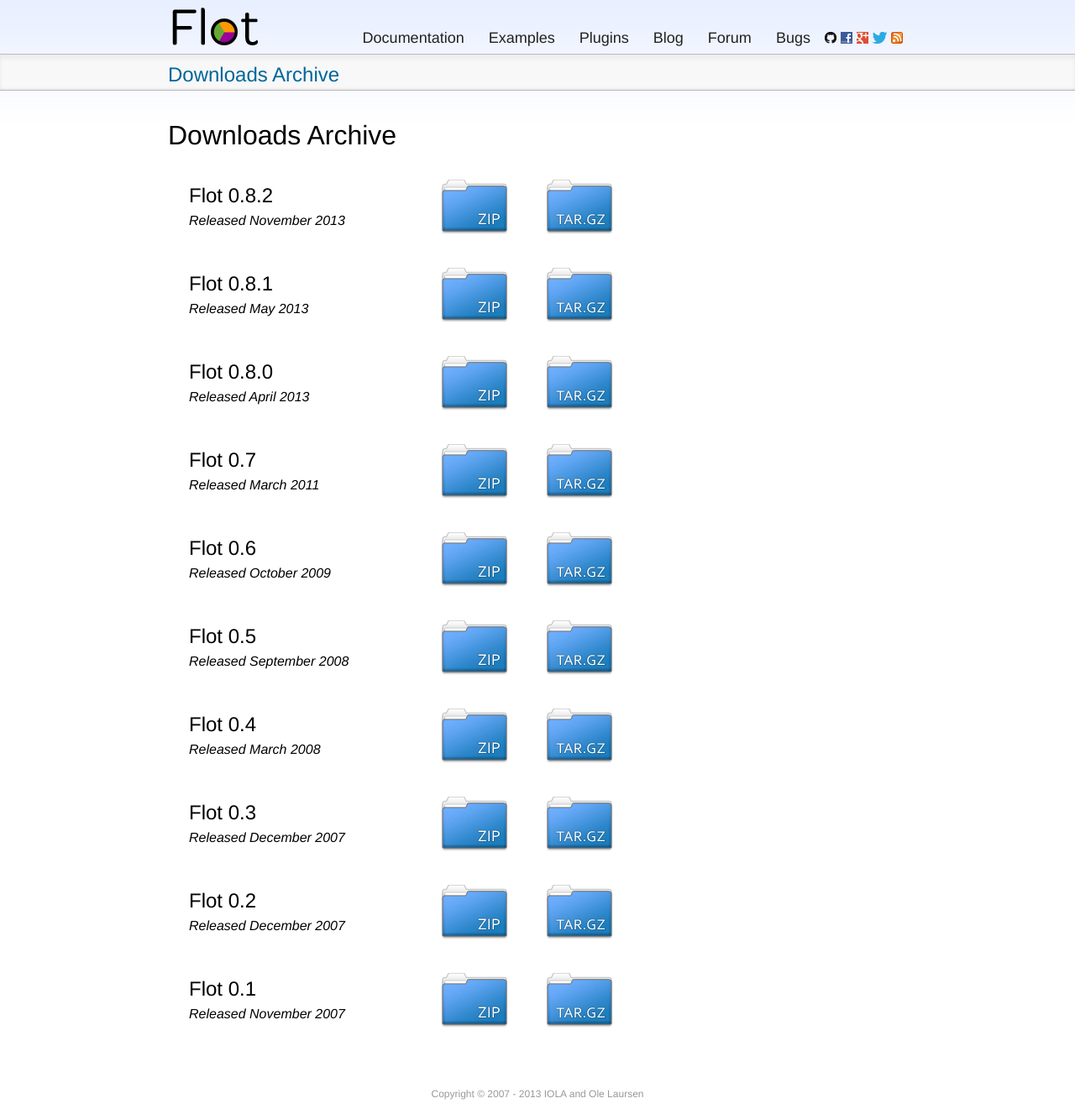
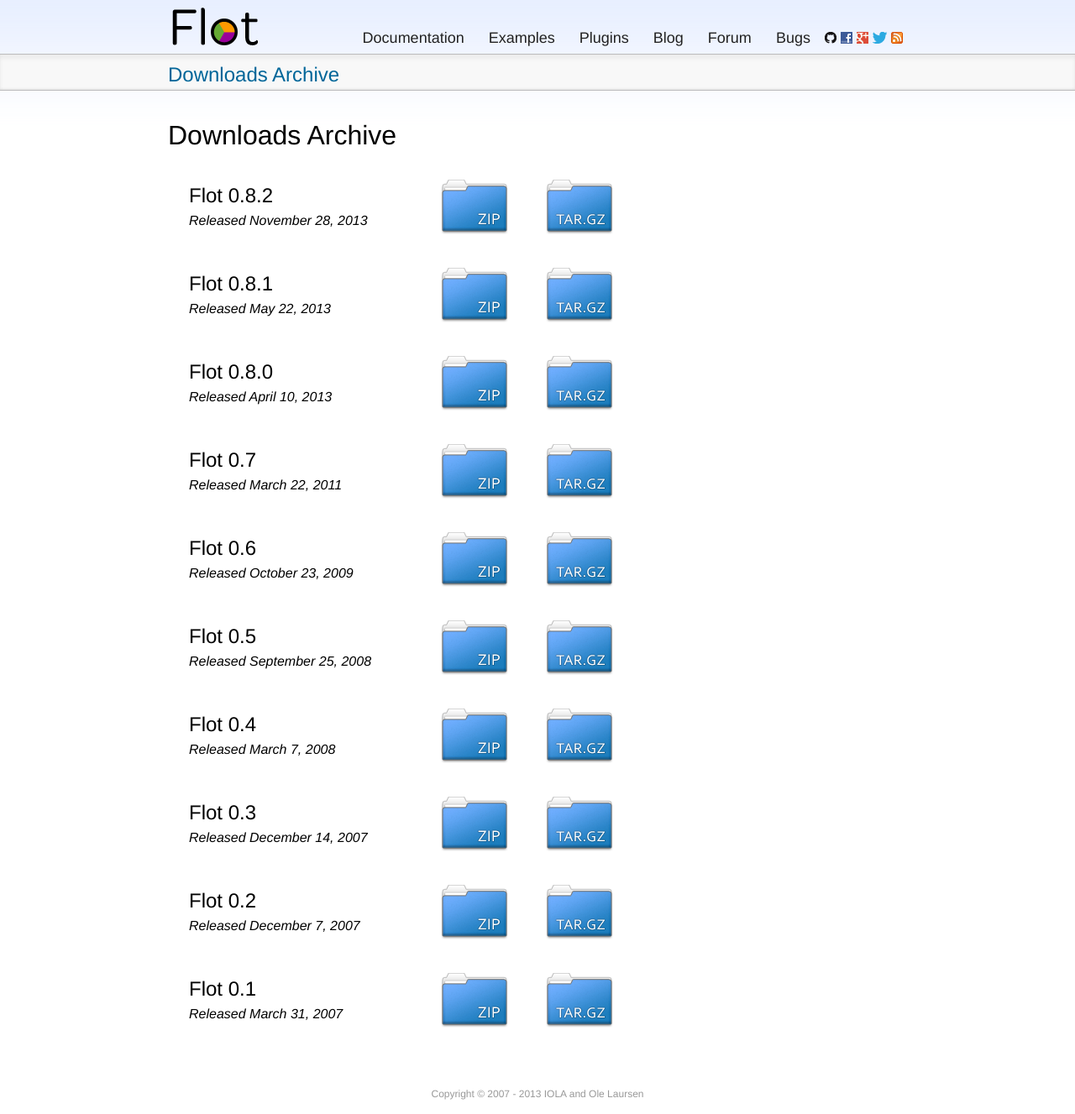
Before and after one commit to flot/flot.github.com, a Jekyll site: the page built from downloads/index.html, in a window 1280 px wide. Shown: the whole page at 84% size. Built offline with Jekyll 4.4.1, drawn with Linux system fonts in a browser that asks for light colours; Markdown is read by kramdown in place of the engine named in the settings.

Commit message:
Added dates to download archive page.

```diff
--- a/downloads/index.html
+++ b/downloads/index.html
@@ -11,7 +11,7 @@
 <ul class="download-list">
 	<li>
 		<div class="download-version">Flot 0.8.2</div>
-		<div class="download-caption">Released November 2013</div>
+		<div class="download-caption">Released November 28, 2013</div>
 		<a href="http://www.flotcharts.org/downloads/flot-0.8.2.zip" class="zip">
 			<div class="flot-icon flot-icon-80 flot-icon-80-folder-zip-blue"></div>
 		</a>
@@ -21,7 +21,7 @@
 	</li>
 	<li>
 		<div class="download-version">Flot 0.8.1</div>
-		<div class="download-caption">Released May 2013</div>
+		<div class="download-caption">Released May 22, 2013</div>
 		<a href="http://www.flotcharts.org/downloads/flot-0.8.1.zip" class="zip">
 			<div class="flot-icon flot-icon-80 flot-icon-80-folder-zip-blue"></div>
 		</a>
@@ -31,7 +31,7 @@
 	</li>
 	<li>
 		<div class="download-version">Flot 0.8.0</div>
-		<div class="download-caption">Released April 2013</div>
+		<div class="download-caption">Released April 10, 2013</div>
 		<a href="http://www.flotcharts.org/downloads/flot-0.8.0.zip" class="zip">
 			<div class="flot-icon flot-icon-80 flot-icon-80-folder-zip-blue"></div>
 		</a>
@@ -41,7 +41,7 @@
 	</li>
 	<li>
 		<div class="download-version">Flot 0.7</div>
-		<div class="download-caption">Released March 2011</div>
+		<div class="download-caption">Released March 22, 2011</div>
 		<a href="http://www.flotcharts.org/downloads/flot-0.7.zip" class="zip">
 			<div class="flot-icon flot-icon-80 flot-icon-80-folder-zip-blue"></div>
 		</a>
@@ -51,7 +51,7 @@
 	</li>
 	<li>
 		<div class="download-version">Flot 0.6</div>
-		<div class="download-caption">Released October 2009</div>
+		<div class="download-caption">Released October 23, 2009</div>
 		<a href="http://www.flotcharts.org/downloads/flot-0.6.zip" class="zip">
 			<div class="flot-icon flot-icon-80 flot-icon-80-folder-zip-blue"></div>
 		</a>
@@ -61,7 +61,7 @@
 	</li>
 	<li>
 		<div class="download-version">Flot 0.5</div>
-		<div class="download-caption">Released September 2008</div>
+		<div class="download-caption">Released September 25, 2008</div>
 		<a href="http://www.flotcharts.org/downloads/flot-0.5.zip" class="zip">
 			<div class="flot-icon flot-icon-80 flot-icon-80-folder-zip-blue"></div>
 		</a>
@@ -71,7 +71,7 @@
 	</li>
 	<li>
 		<div class="download-version">Flot 0.4</div>
-		<div class="download-caption">Released March 2008</div>
+		<div class="download-caption">Released March 7, 2008</div>
 		<a href="http://www.flotcharts.org/downloads/flot-0.4.zip" class="zip">
 			<div class="flot-icon flot-icon-80 flot-icon-80-folder-zip-blue"></div>
 		</a>
@@ -81,7 +81,7 @@
 	</li>
 	<li>
 		<div class="download-version">Flot 0.3</div>
-		<div class="download-caption">Released December 2007</div>
+		<div class="download-caption">Released December 14, 2007</div>
 		<a href="http://www.flotcharts.org/downloads/flot-0.3.zip" class="zip">
 			<div class="flot-icon flot-icon-80 flot-icon-80-folder-zip-blue"></div>
 		</a>
@@ -91,7 +91,7 @@
 	</li>
 	<li>
 		<div class="download-version">Flot 0.2</div>
-		<div class="download-caption">Released December 2007</div>
+		<div class="download-caption">Released December 7, 2007</div>
 		<a href="http://www.flotcharts.org/downloads/flot-0.2.zip" class="zip">
 			<div class="flot-icon flot-icon-80 flot-icon-80-folder-zip-blue"></div>
 		</a>
@@ -101,7 +101,7 @@
 	</li>
 	<li>
 		<div class="download-version">Flot 0.1</div>
-		<div class="download-caption">Released November 2007</div>
+		<div class="download-caption">Released March 31, 2007</div>
 		<a href="http://www.flotcharts.org/downloads/flot-0.1.zip" class="zip">
 			<div class="flot-icon flot-icon-80 flot-icon-80-folder-zip-blue"></div>
 		</a>
```
